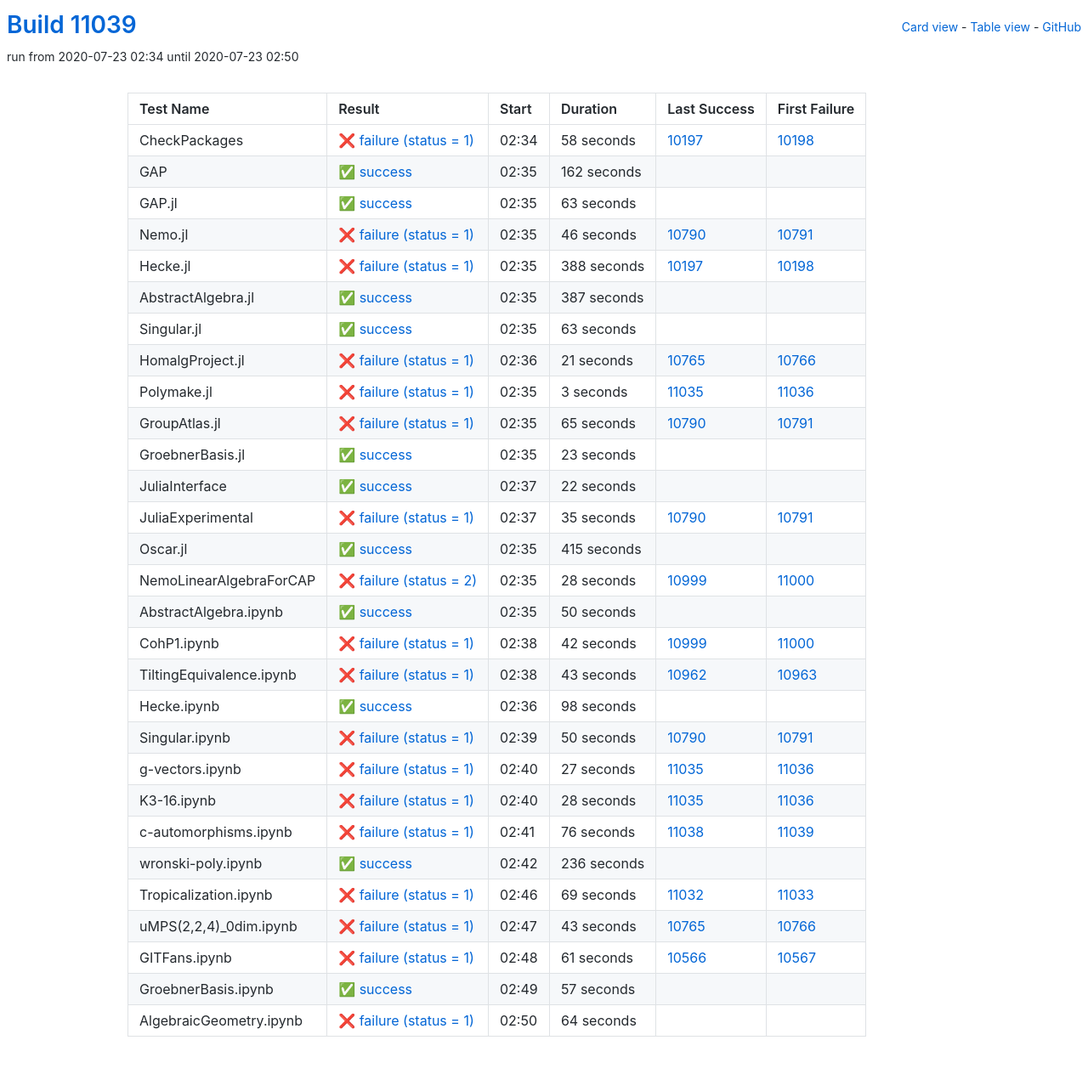
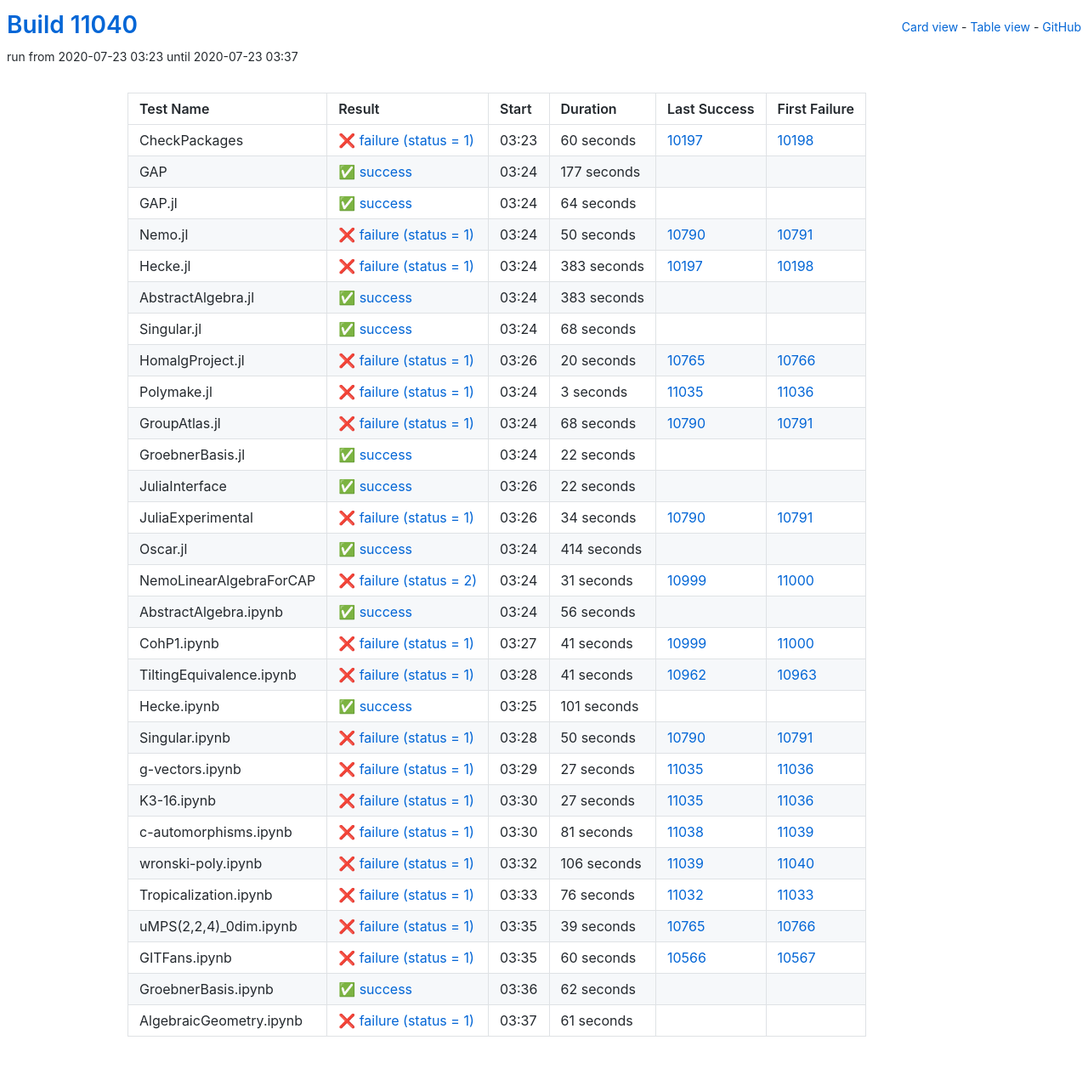
Before and after one commit to oscar-system/oscar-ci-status, a Jekyll site: the page built from table.html, in a window 1280 px wide. Shown: the whole page at 85% size. Built offline with Jekyll 4.4.1, drawn with Linux system fonts in a browser that asks for light colours.

Commit message:
Build #11040

```diff
--- a/_data/ci.yml
+++ b/_data/ci.yml
@@ -1,6 +1,6 @@
 ---
-build: 11039
-build_url: https://oscarci.mathematik.uni-kl.de/job/oscar/11039/
+build: 11040
+build_url: https://oscarci.mathematik.uni-kl.de/job/oscar/11040/
 job: oscar
 organization: oscar-system
 repo: oscar-ci-status
@@ -8,104 +8,104 @@
 tests:
 - name: CheckPackages
   id: checkpackages
-  log: https://oscarci.mathematik.uni-kl.de/job/oscar/11039/artifact/logs/build-11039/CheckPackages.log
-  start: 2020-07-23 02:34
+  log: https://oscarci.mathematik.uni-kl.de/job/oscar/11040/artifact/logs/build-11040/CheckPackages.log
+  start: 2020-07-23 03:23
   success: false
   exitcode: 1
   status: failure
-  duration: 58
+  duration: 60
   last_success: 10197
   last_success_url: https://oscarci.mathematik.uni-kl.de/job/oscar/10197/
   first_failure: 10198
   first_failure_url: https://oscarci.mathematik.uni-kl.de/job/oscar/10198/
 - name: GAP
   id: gap
-  log: https://oscarci.mathematik.uni-kl.de/job/oscar/11039/artifact/logs/build-11039/GAP.log
-  start: 2020-07-23 02:35
+  log: https://oscarci.mathematik.uni-kl.de/job/oscar/11040/artifact/logs/build-11040/GAP.log
+  start: 2020-07-23 03:24
   success: true
   exitcode: 0
   status: success
-  duration: 162
+  duration: 177
   last_success: false
   last_success_url:
   first_failure: false
   first_failure_url:
 - name: GAP.jl
   id: gap-jl
-  log: https://oscarci.mathematik.uni-kl.de/job/oscar/11039/artifact/logs/build-11039/GAP.jl.log
-  start: 2020-07-23 02:35
+  log: https://oscarci.mathematik.uni-kl.de/job/oscar/11040/artifact/logs/build-11040/GAP.jl.log
+  start: 2020-07-23 03:24
   success: true
   exitcode: 0
   status: success
-  duration: 63
+  duration: 64
   last_success: false
   last_success_url:
   first_failure: false
   first_failure_url:
 - name: Nemo.jl
   id: nemo-jl
-  log: https://oscarci.mathematik.uni-kl.de/job/oscar/11039/artifact/logs/build-11039/Nemo.jl.log
-  start: 2020-07-23 02:35
+  log: https://oscarci.mathematik.uni-kl.de/job/oscar/11040/artifact/logs/build-11040/Nemo.jl.log
+  start: 2020-07-23 03:24
   success: false
   exitcode: 1
   status: failure
-  duration: 46
+  duration: 50
   last_success: 10790
   last_success_url: https://oscarci.mathematik.uni-kl.de/job/oscar/10790/
   first_failure: 10791
   first_failure_url: https://oscarci.mathematik.uni-kl.de/job/oscar/10791/
 - name: Hecke.jl
   id: hecke-jl
-  log: https://oscarci.mathematik.uni-kl.de/job/oscar/11039/artifact/logs/build-11039/Hecke.jl.log
-  start: 2020-07-23 02:35
+  log: https://oscarci.mathematik.uni-kl.de/job/oscar/11040/artifact/logs/build-11040/Hecke.jl.log
+  start: 2020-07-23 03:24
   success: false
   exitcode: 1
   status: failure
-  duration: 388
+  duration: 383
   last_success: 10197
   last_success_url: https://oscarci.mathematik.uni-kl.de/job/oscar/10197/
   first_failure: 10198
   first_failure_url: https://oscarci.mathematik.uni-kl.de/job/oscar/10198/
 - name: AbstractAlgebra.jl
   id: abstractalgebra-jl
-  log: https://oscarci.mathematik.uni-kl.de/job/oscar/11039/artifact/logs/build-11039/AbstractAlgebra.jl.log
-  start: 2020-07-23 02:35
+  log: https://oscarci.mathematik.uni-kl.de/job/oscar/11040/artifact/logs/build-11040/AbstractAlgebra.jl.log
+  start: 2020-07-23 03:24
   success: true
   exitcode: 0
   status: success
-  duration: 387
+  duration: 383
   last_success: false
   last_success_url:
   first_failure: false
   first_failure_url:
 - name: Singular.jl
   id: singular-jl
-  log: https://oscarci.mathematik.uni-kl.de/job/oscar/11039/artifact/logs/build-11039/Singular.jl.log
-  start: 2020-07-23 02:35
+  log: https://oscarci.mathematik.uni-kl.de/job/oscar/11040/artifact/logs/build-11040/Singular.jl.log
+  start: 2020-07-23 03:24
   success: true
   exitcode: 0
   status: success
-  duration: 63
+  duration: 68
   last_success: false
   last_success_url:
   first_failure: false
   first_failure_url:
 - name: HomalgProject.jl
   id: homalgproject-jl
-  log: https://oscarci.mathematik.uni-kl.de/job/oscar/11039/artifact/logs/build-11039/HomalgProject.jl.log
-  start: 2020-07-23 02:36
+  log: https://oscarci.mathematik.uni-kl.de/job/oscar/11040/artifact/logs/build-11040/HomalgProject.jl.log
+  start: 2020-07-23 03:26
   success: false
   exitcode: 1
   status: failure
-  duration: 21
+  duration: 20
   last_success: 10765
   last_success_url: https://oscarci.mathematik.uni-kl.de/job/oscar/10765/
   first_failure: 10766
   first_failure_url: https://oscarci.mathematik.uni-kl.de/job/oscar/10766/
 - name: Polymake.jl
   id: polymake-jl
-  log: https://oscarci.mathematik.uni-kl.de/job/oscar/11039/artifact/logs/build-11039/Polymake.jl.log
-  start: 2020-07-23 02:35
+  log: https://oscarci.mathematik.uni-kl.de/job/oscar/11040/artifact/logs/build-11040/Polymake.jl.log
+  start: 2020-07-23 03:24
   success: false
   exitcode: 1
   status: failure
@@ -116,32 +116,32 @@
   first_failure_url: https://oscarci.mathematik.uni-kl.de/job/oscar/11036/
 - name: GroupAtlas.jl
   id: groupatlas-jl
-  log: https://oscarci.mathematik.uni-kl.de/job/oscar/11039/artifact/logs/build-11039/GroupAtlas.jl.log
-  start: 2020-07-23 02:35
+  log: https://oscarci.mathematik.uni-kl.de/job/oscar/11040/artifact/logs/build-11040/GroupAtlas.jl.log
+  start: 2020-07-23 03:24
   success: false
   exitcode: 1
   status: failure
-  duration: 65
+  duration: 68
   last_success: 10790
   last_success_url: https://oscarci.mathematik.uni-kl.de/job/oscar/10790/
   first_failure: 10791
   first_failure_url: https://oscarci.mathematik.uni-kl.de/job/oscar/10791/
 - name: GroebnerBasis.jl
   id: groebnerbasis-jl
-  log: https://oscarci.mathematik.uni-kl.de/job/oscar/11039/artifact/logs/build-11039/GroebnerBasis.jl.log
-  start: 2020-07-23 02:35
+  log: https://oscarci.mathematik.uni-kl.de/job/oscar/11040/artifact/logs/build-11040/GroebnerBasis.jl.log
+  start: 2020-07-23 03:24
   success: true
   exitcode: 0
   status: success
-  duration: 23
+  duration: 22
   last_success: false
   last_success_url:
   first_failure: false
   first_failure_url:
 - name: JuliaInterface
   id: juliainterface
-  log: https://oscarci.mathematik.uni-kl.de/job/oscar/11039/artifact/logs/build-11039/JuliaInterface.log
-  start: 2020-07-23 02:37
+  log: https://oscarci.mathematik.uni-kl.de/job/oscar/11040/artifact/logs/build-11040/JuliaInterface.log
+  start: 2020-07-23 03:26
   success: true
   exitcode: 0
   status: success
@@ -152,92 +152,92 @@
   first_failure_url:
 - name: JuliaExperimental
   id: juliaexperimental
-  log: https://oscarci.mathematik.uni-kl.de/job/oscar/11039/artifact/logs/build-11039/JuliaExperimental.log
-  start: 2020-07-23 02:37
+  log: https://oscarci.mathematik.uni-kl.de/job/oscar/11040/artifact/logs/build-11040/JuliaExperimental.log
+  start: 2020-07-23 03:26
   success: false
   exitcode: 1
   status: failure
-  duration: 35
+  duration: 34
   last_success: 10790
   last_success_url: https://oscarci.mathematik.uni-kl.de/job/oscar/10790/
   first_failure: 10791
   first_failure_url: https://oscarci.mathematik.uni-kl.de/job/oscar/10791/
 - name: Oscar.jl
   id: oscar-jl
-  log: https://oscarci.mathematik.uni-kl.de/job/oscar/11039/artifact/logs/build-11039/Oscar.jl.log
-  start: 2020-07-23 02:35
+  log: https://oscarci.mathematik.uni-kl.de/job/oscar/11040/artifact/logs/build-11040/Oscar.jl.log
+  start: 2020-07-23 03:24
   success: true
   exitcode: 0
   status: success
-  duration: 415
+  duration: 414
   last_success: false
   last_success_url:
   first_failure: false
   first_failure_url:
 - name: NemoLinearAlgebraForCAP
   id: nemolinearalgebraforcap
-  log: https://oscarci.mathematik.uni-kl.de/job/oscar/11039/artifact/logs/build-11039/NemoLinearAlgebraForCAP.log
-  start: 2020-07-23 02:35
+  log: https://oscarci.mathematik.uni-kl.de/job/oscar/11040/artifact/logs/build-11040/NemoLinearAlgebraForCAP.log
+  start: 2020-07-23 03:24
   success: false
   exitcode: 2
   status: failure
-  duration: 28
+  duration: 31
   last_success: 10999
   last_success_url: https://oscarci.mathematik.uni-kl.de/job/oscar/10999/
   first_failure: 11000
   first_failure_url: https://oscarci.mathematik.uni-kl.de/job/oscar/11000/
 - name: AbstractAlgebra.ipynb
   id: abstractalgebra-ipynb
-  log: https://oscarci.mathematik.uni-kl.de/job/oscar/11039/artifact/logs/build-11039/AbstractAlgebra.ipynb.log
-  start: 2020-07-23 02:35
+  log: https://oscarci.mathematik.uni-kl.de/job/oscar/11040/artifact/logs/build-11040/AbstractAlgebra.ipynb.log
+  start: 2020-07-23 03:24
   success: true
   exitcode: 0
   status: success
-  duration: 50
+  duration: 56
   last_success: false
   last_success_url:
   first_failure: false
   first_failure_url:
 - name: CohP1.ipynb
   id: cohp1-ipynb
-  log: https://oscarci.mathematik.uni-kl.de/job/oscar/11039/artifact/logs/build-11039/CohP1.ipynb.log
-  start: 2020-07-23 02:38
+  log: https://oscarci.mathematik.uni-kl.de/job/oscar/11040/artifact/logs/build-11040/CohP1.ipynb.log
+  start: 2020-07-23 03:27
   success: false
   exitcode: 1
   status: failure
-  duration: 42
+  duration: 41
   last_success: 10999
   last_success_url: https://oscarci.mathematik.uni-kl.de/job/oscar/10999/
   first_failure: 11000
   first_failure_url: https://oscarci.mathematik.uni-kl.de/job/oscar/11000/
 - name: TiltingEquivalence.ipynb
   id: tiltingequivalence-ipynb
-  log: https://oscarci.mathematik.uni-kl.de/job/oscar/11039/artifact/logs/build-11039/TiltingEquivalence.ipynb.log
-  start: 2020-07-23 02:38
+  log: https://oscarci.mathematik.uni-kl.de/job/oscar/11040/artifact/logs/build-11040/TiltingEquivalence.ipynb.log
+  start: 2020-07-23 03:28
   success: false
   exitcode: 1
   status: failure
-  duration: 43
+  duration: 41
   last_success: 10962
   last_success_url: https://oscarci.mathematik.uni-kl.de/job/oscar/10962/
   first_failure: 10963
   first_failure_url: https://oscarci.mathematik.uni-kl.de/job/oscar/10963/
 - name: Hecke.ipynb
   id: hecke-ipynb
-  log: https://oscarci.mathematik.uni-kl.de/job/oscar/11039/artifact/logs/build-11039/Hecke.ipynb.log
-  start: 2020-07-23 02:36
+  log: https://oscarci.mathematik.uni-kl.de/job/oscar/11040/artifact/logs/build-11040/Hecke.ipynb.log
+  start: 2020-07-23 03:25
   success: true
   exitcode: 0
   status: success
-  duration: 98
+  duration: 101
   last_success: false
   last_success_url:
   first_failure: false
   first_failure_url:
 - name: Singular.ipynb
   id: singular-ipynb
-  log: https://oscarci.mathematik.uni-kl.de/job/oscar/11039/artifact/logs/build-11039/Singular.ipynb.log
-  start: 2020-07-23 02:39
+  log: https://oscarci.mathematik.uni-kl.de/job/oscar/11040/artifact/logs/build-11040/Singular.ipynb.log
+  start: 2020-07-23 03:28
   success: false
   exitcode: 1
   status: failure
@@ -248,8 +248,8 @@
   first_failure_url: https://oscarci.mathematik.uni-kl.de/job/oscar/10791/
 - name: g-vectors.ipynb
   id: g-vectors-ipynb
-  log: https://oscarci.mathematik.uni-kl.de/job/oscar/11039/artifact/logs/build-11039/g-vectors.ipynb.log
-  start: 2020-07-23 02:40
+  log: https://oscarci.mathematik.uni-kl.de/job/oscar/11040/artifact/logs/build-11040/g-vectors.ipynb.log
+  start: 2020-07-23 03:29
   success: false
   exitcode: 1
   status: failure
@@ -260,96 +260,96 @@
   first_failure_url: https://oscarci.mathematik.uni-kl.de/job/oscar/11036/
 - name: K3-16.ipynb
   id: k3-16-ipynb
-  log: https://oscarci.mathematik.uni-kl.de/job/oscar/11039/artifact/logs/build-11039/K3-16.ipynb.log
-  start: 2020-07-23 02:40
+  log: https://oscarci.mathematik.uni-kl.de/job/oscar/11040/artifact/logs/build-11040/K3-16.ipynb.log
+  start: 2020-07-23 03:30
   success: false
   exitcode: 1
   status: failure
-  duration: 28
+  duration: 27
   last_success: 11035
   last_success_url: https://oscarci.mathematik.uni-kl.de/job/oscar/11035/
   first_failure: 11036
   first_failure_url: https://oscarci.mathematik.uni-kl.de/job/oscar/11036/
 - name: c-automorphisms.ipynb
   id: c-automorphisms-ipynb
-  log: https://oscarci.mathematik.uni-kl.de/job/oscar/11039/artifact/logs/build-11039/c-automorphisms.ipynb.log
-  start: 2020-07-23 02:41
+  log: https://oscarci.mathematik.uni-kl.de/job/oscar/11040/artifact/logs/build-11040/c-automorphisms.ipynb.log
+  start: 2020-07-23 03:30
   success: false
   exitcode: 1
   status: failure
-  duration: 76
+  duration: 81
   last_success: 11038
   last_success_url: https://oscarci.mathematik.uni-kl.de/job/oscar/11038/
   first_failure: 11039
   first_failure_url: https://oscarci.mathematik.uni-kl.de/job/oscar/11039/
 - name: wronski-poly.ipynb
   id: wronski-poly-ipynb
-  log: https://oscarci.mathematik.uni-kl.de/job/oscar/11039/artifact/logs/build-11039/wronski-poly.ipynb.log
-  start: 2020-07-23 02:42
-  success: true
-  exitcode: 0
-  status: success
-  duration: 236
-  last_success: false
-  last_success_url:
-  first_failure: false
-  first_failure_url:
-- name: Tropicalization.ipynb
-  id: tropicalization-ipynb
-  log: https://oscarci.mathematik.uni-kl.de/job/oscar/11039/artifact/logs/build-11039/Tropicalization.ipynb.log
-  start: 2020-07-23 02:46
+  log: https://oscarci.mathematik.uni-kl.de/job/oscar/11040/artifact/logs/build-11040/wronski-poly.ipynb.log
+  start: 2020-07-23 03:32
   success: false
   exitcode: 1
   status: failure
-  duration: 69
+  duration: 106
+  last_success: 11039
+  last_success_url: https://oscarci.mathematik.uni-kl.de/job/oscar/11039/
+  first_failure: 11040
+  first_failure_url: https://oscarci.mathematik.uni-kl.de/job/oscar/11040/
+- name: Tropicalization.ipynb
+  id: tropicalization-ipynb
+  log: https://oscarci.mathematik.uni-kl.de/job/oscar/11040/artifact/logs/build-11040/Tropicalization.ipynb.log
+  start: 2020-07-23 03:33
+  success: false
+  exitcode: 1
+  status: failure
+  duration: 76
   last_success: 11032
   last_success_url: https://oscarci.mathematik.uni-kl.de/job/oscar/11032/
   first_failure: 11033
   first_failure_url: https://oscarci.mathematik.uni-kl.de/job/oscar/11033/
 - name: uMPS(2,2,4)_0dim.ipynb
   id: umps-2-2-4-0dim-ipynb
-  log: https://oscarci.mathematik.uni-kl.de/job/oscar/11039/artifact/logs/build-11039/uMPS-2-2-4-_0dim.ipynb.log
-  start: 2020-07-23 02:47
+  log: https://oscarci.mathematik.uni-kl.de/job/oscar/11040/artifact/logs/build-11040/uMPS-2-2-4-_0dim.ipynb.log
+  start: 2020-07-23 03:35
   success: false
   exitcode: 1
   status: failure
-  duration: 43
+  duration: 39
   last_success: 10765
   last_success_url: https://oscarci.mathematik.uni-kl.de/job/oscar/10765/
   first_failure: 10766
   first_failure_url: https://oscarci.mathematik.uni-kl.de/job/oscar/10766/
 - name: GITFans.ipynb
   id: gitfans-ipynb
-  log: https://oscarci.mathematik.uni-kl.de/job/oscar/11039/artifact/logs/build-11039/GITFans.ipynb.log
-  start: 2020-07-23 02:48
+  log: https://oscarci.mathematik.uni-kl.de/job/oscar/11040/artifact/logs/build-11040/GITFans.ipynb.log
+  start: 2020-07-23 03:35
   success: false
   exitcode: 1
   status: failure
-  duration: 61
+  duration: 60
   last_success: 10566
   last_success_url: https://oscarci.mathematik.uni-kl.de/job/oscar/10566/
   first_failure: 10567
   first_failure_url: https://oscarci.mathematik.uni-kl.de/job/oscar/10567/
 - name: GroebnerBasis.ipynb
   id: groebnerbasis-ipynb
-  log: https://oscarci.mathematik.uni-kl.de/job/oscar/11039/artifact/logs/build-11039/GroebnerBasis.ipynb.log
-  start: 2020-07-23 02:49
+  log: https://oscarci.mathematik.uni-kl.de/job/oscar/11040/artifact/logs/build-11040/GroebnerBasis.ipynb.log
+  start: 2020-07-23 03:36
   success: true
   exitcode: 0
   status: success
-  duration: 57
+  duration: 62
   last_success: false
   last_success_url:
   first_failure: false
   first_failure_url:
 - name: AlgebraicGeometry.ipynb
   id: algebraicgeometry-ipynb
-  log: https://oscarci.mathematik.uni-kl.de/job/oscar/11039/artifact/logs/build-11039/AlgebraicGeometry.ipynb.log
-  start: 2020-07-23 02:50
+  log: https://oscarci.mathematik.uni-kl.de/job/oscar/11040/artifact/logs/build-11040/AlgebraicGeometry.ipynb.log
+  start: 2020-07-23 03:37
   success: false
   exitcode: 1
   status: failure
-  duration: 64
+  duration: 61
   last_success: false
   last_success_url:
   first_failure: false
```
Also changed, not shown: README.md.
